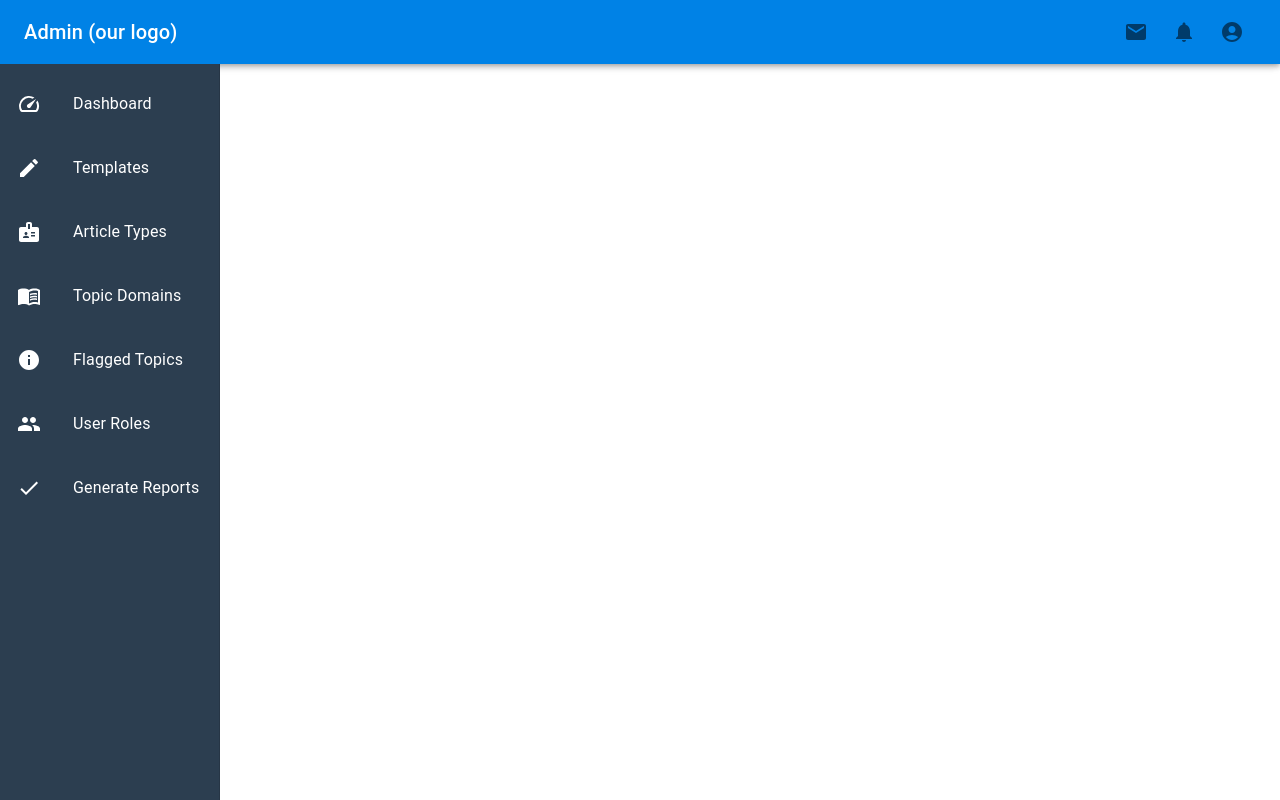
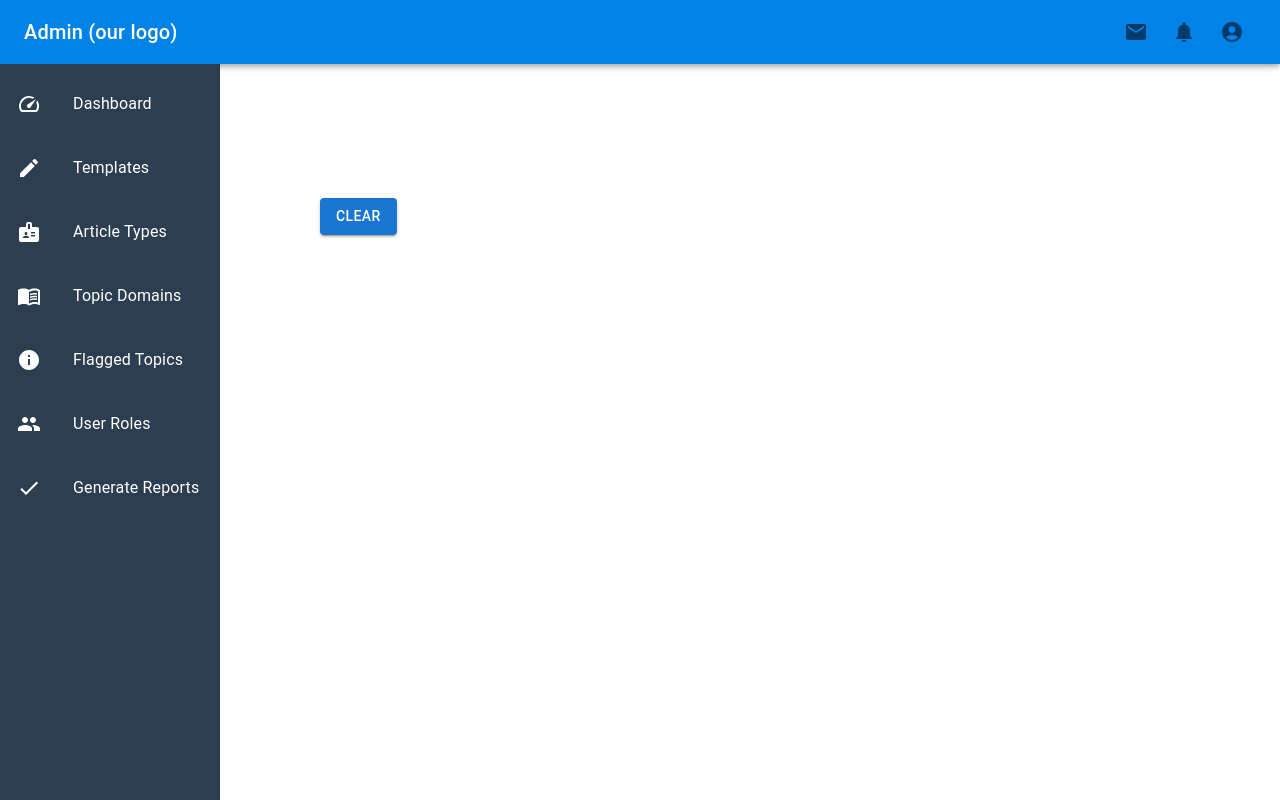
Before and after one commit to writergate/topic-planner, a Next.js app: page /Dashboard in a window 1280 px wide. Built offline with nearby package versions, Linux system fonts and the light colour scheme.

Commit message:
delete temporary

```diff
--- a/pages/Dashboard.js
+++ b/pages/Dashboard.js
@@ -1,8 +1,41 @@
+import React from 'react';
 import Navbar from '../components/Navbar';
+import { Button, Alert,Box } from '@mui/material';
+
 function Dashboard() {
-    return(
+  const [showClearAlert, setClearAlert] = React.useState(false);
 
-       <><Navbar /><h1>DashBoard</h1></>
-    );
+  const handleClearButtonClick = () => {
+    setClearAlert(true);
+    setTimeout(() => {
+      setClearAlert(false);
+    }, 2000);
+  };
+
+  return (
+    <div>
+      <Navbar />
+      <Box
+        sx={{
+          padding: '20px',
+          marginTop: '2px',
+          marginLeft: '300px',
+          marginRight: '260px',
+          backgroundColor: 'white',
+          color: 'white',
+        }}
+      >
+      <h1>DashBoard</h1>
+      {showClearAlert && (
+        <Alert severity="success">This is a success alert — check it out!</Alert>
+      )}
+      <Button variant="contained" color="primary" onClick={handleClearButtonClick}>
+        Clear
+      </Button>
+
+      </Box>
+    </div>
+  );
 }
-export default Dashboard
+
+export default Dashboard;
```
Also changed, not shown: pages/FlaggedTopics.js (+45 -192 lines).
